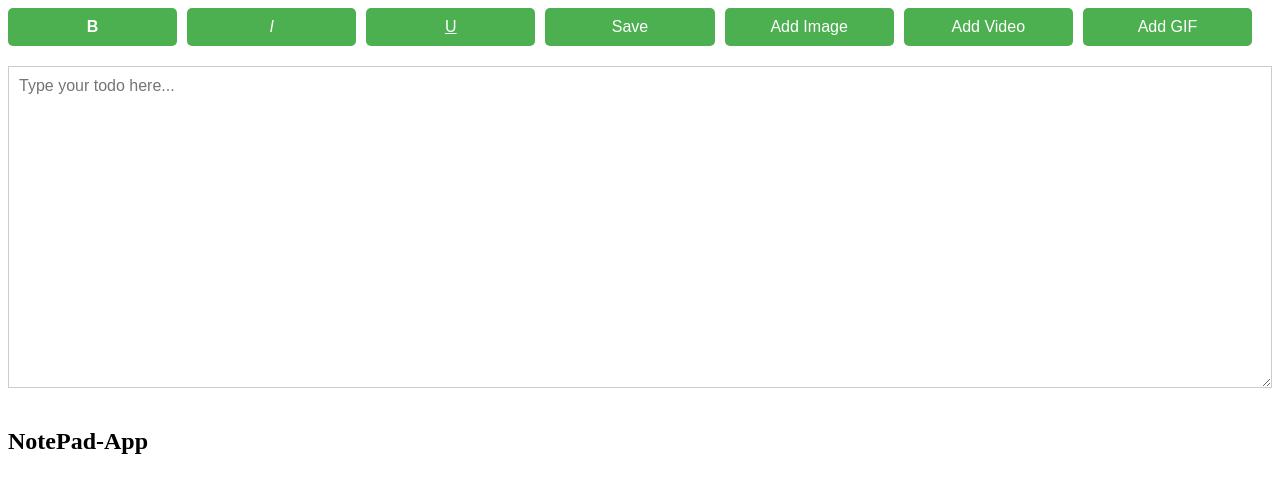
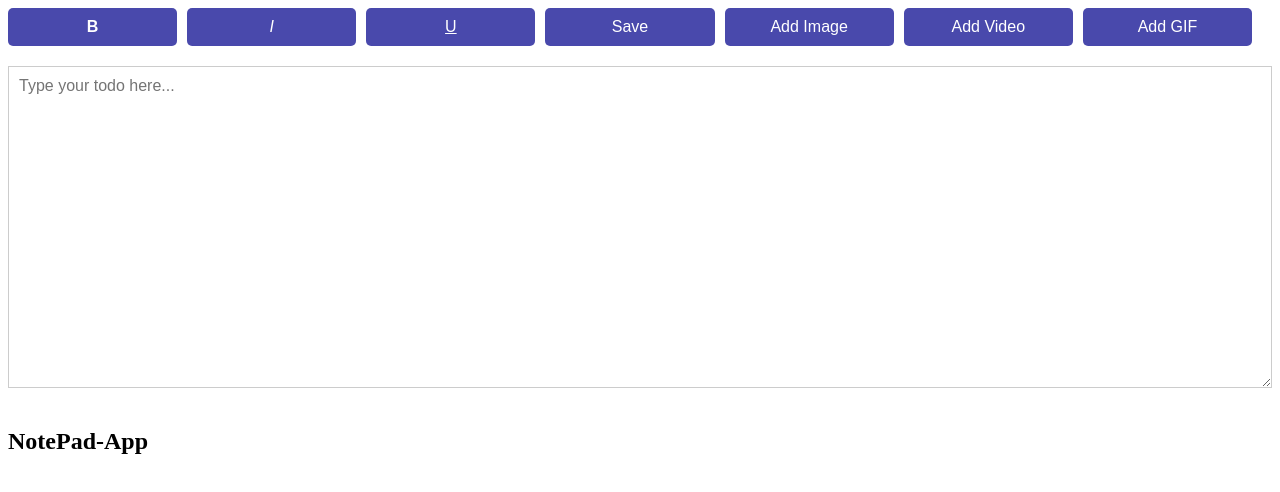
Before and after one commit to Kosiso123/NotePad, a React (Vite) app: page / in a window 1280 px wide. Shown: the top 492 px of the page. Built offline with nearby package versions, Linux system fonts and the light colour scheme.

Commit message:
first commit

```diff
--- a/src/components/NoteApp.css
+++ b/src/components/NoteApp.css
@@ -26,7 +26,7 @@
     padding: 10px; /* Adjust button padding */
     font-size: 16px;
     cursor: pointer;
-    background-color: #4CAF50;
+    background-color:rgba(0, 0, 139, 0.712);
     color: white;
     border: none;
     border-radius: 5px;
```
